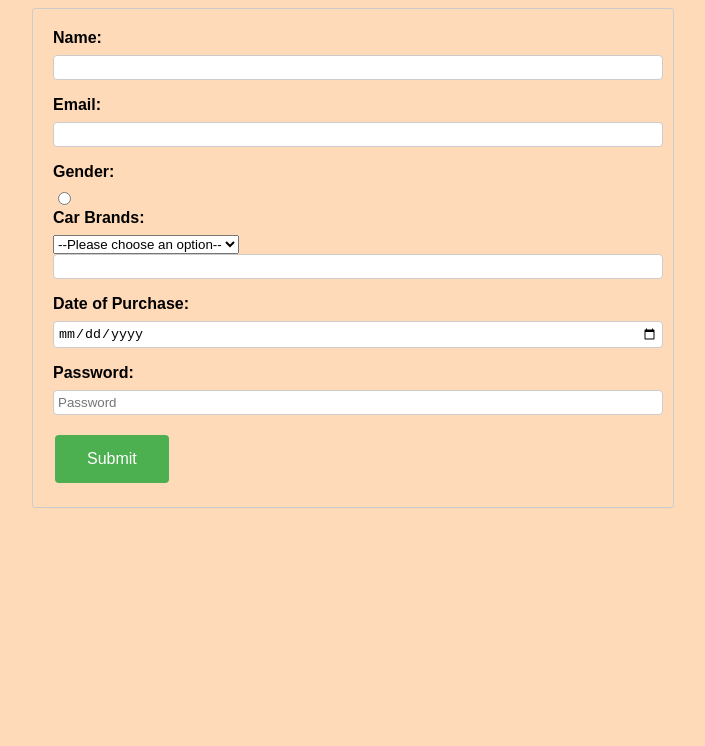
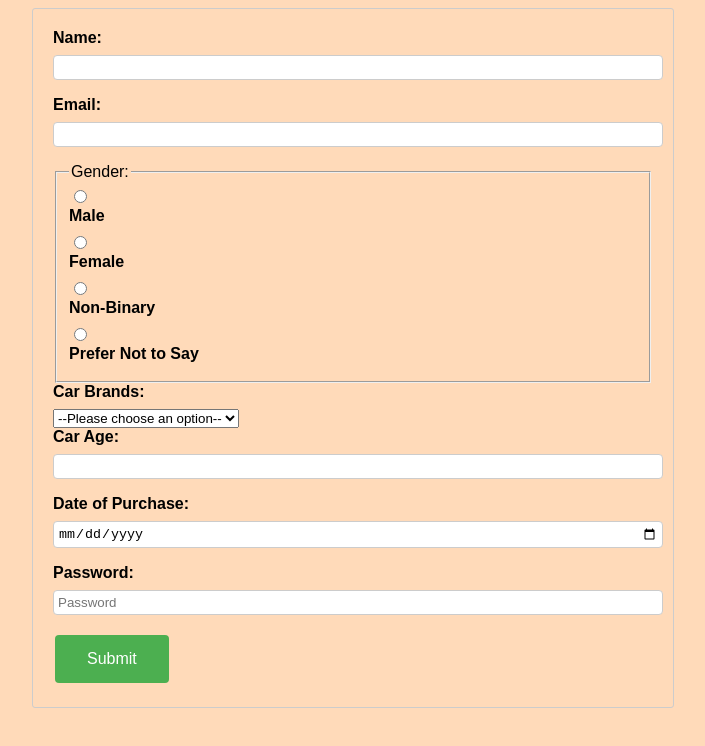
Before and after one commit to acciojob/car-insurance-form-akeeb12, a website: page main.html in a window 1280 px wide. Shown: the whole page, without its empty margins (287-992 px from the left). Drawn offline with Linux system fonts and the light colour scheme.

Commit message:
created a submission

```diff
--- a/main.html
+++ b/main.html
@@ -1,47 +1,70 @@
 <!DOCTYPE html>
-
 <html>
 
 <head>
-	<link rel="stylesheet" href="styles.css">
+    <link rel="stylesheet" href="styles.css">
+    <title>Sign Up Form</title>
 </head>
 
 <body>
-	<!-- the entire body must be written by student -->
-	 <form action="/submit-signup" method="POST">
+    <!-- the entire body must be written by student -->
+    <form action="/submit-signup" method="POST">
+        <!-- Name Field -->
         <label for="name">Name:</label>
         <input type="text" id="name" name="name" required>
 
+        <!-- Email Field -->
         <label for="email">Email:</label>
         <input type="email" id="email" name="email" required>
 
-        <label for="gender">Gender:</label>
-		 <input type="radio">
+        <!-- Gender Selection -->
+        <fieldset>
+            <legend>Gender:</legend>
+            <div>
+                <input type="radio" id="male" name="gender" value="male">
+                <label for="male">Male</label>
+            </div>
+            <div>
+                <input type="radio" id="female" name="gender" value="female">
+                <label for="female">Female</label>
+            </div>
+            <div>
+                <input type="radio" id="non-binary" name="gender" value="non-binary">
+                <label for="non-binary">Non-Binary</label>
+            </div>
+            <div>
+                <input type="radio" id="prefer-not-to-say" name="gender" value="prefer-not-to-say">
+                <label for="prefer-not-to-say">Prefer Not to Say</label>
+            </div>
+        </fieldset>
 
+        <!-- Car Brands Selection -->
         <label for="cars">Car Brands:</label>
         <select id="cars" name="cars" required>
             <option value="" disabled selected>--Please choose an option--</option>
             <option value="BMW">BMW</option>
             <option value="Audi">Audi</option>
-            <option value="Mercedez">Mercedez</option>
-
-			<label for="Car Age">Car Age:</label>
-			<input type="number" name="carage" id="carage" required>
+            <option value="Mercedes">Mercedes</option>
             <!-- Add more car brands as needed -->
         </select>
 
+        <!-- Car Age Field -->
+        <label for="carage">Car Age:</label>
+        <input type="number" name="carage" id="carage" required>
+
+        <!-- Date of Purchase Field -->
         <label for="dop">Date of Purchase:</label>
-        <input type="date" id="dop" name="dob" required>
+        <input type="date" id="dop" name="dop" required>
 
+        <!-- Password Field -->
         <label for="password">Password:</label>
         <input type="password" id="password" name="password" placeholder="Password" required>
 
-
+        <!-- Submit Button -->
         <button type="submit">Submit</button>
     </form>
-    <script type="text/javascript" src="./script.js">
-</script>
 
+    <script type="text/javascript" src="./script.js"></script>
 </body>
 
 </html>
```
